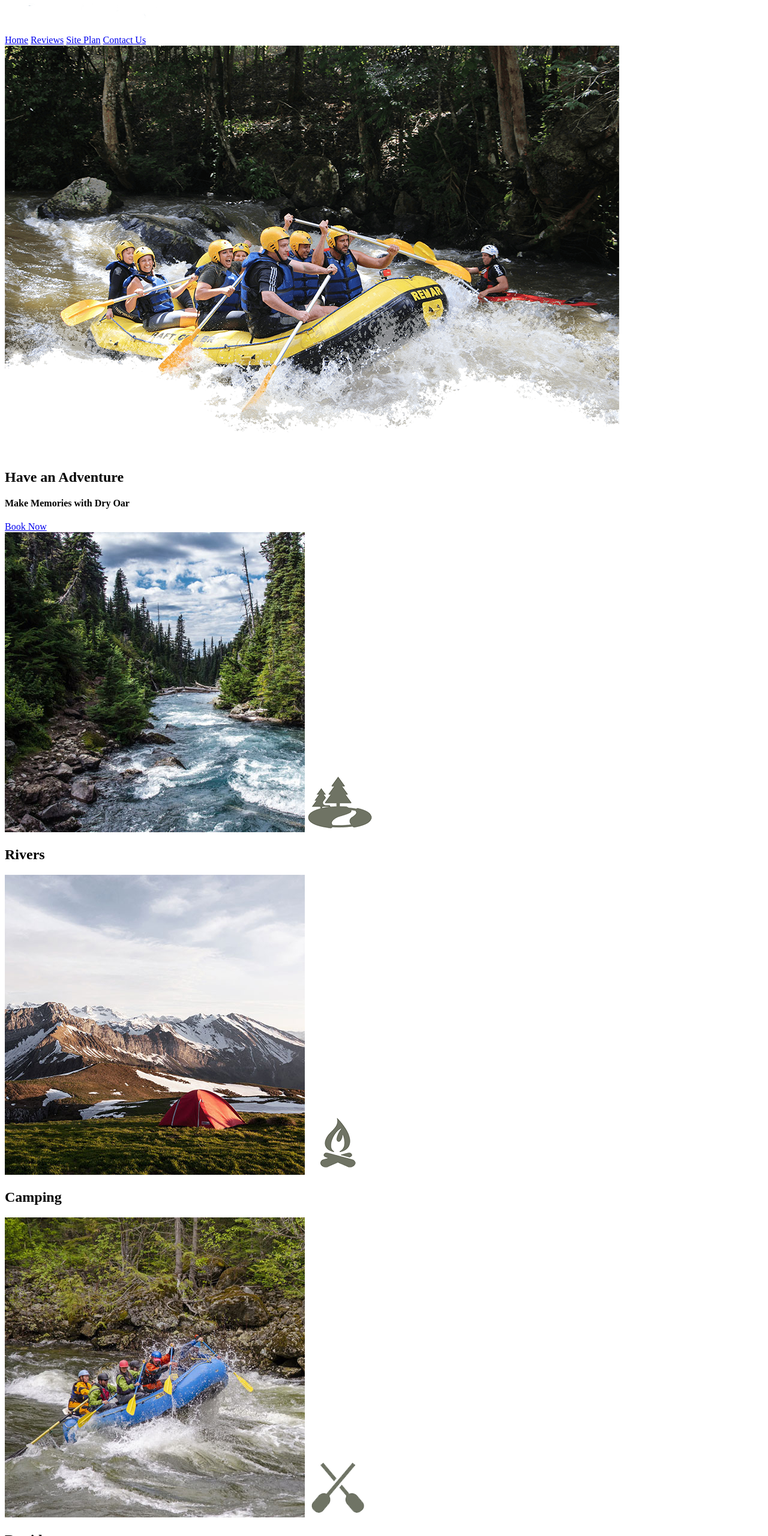
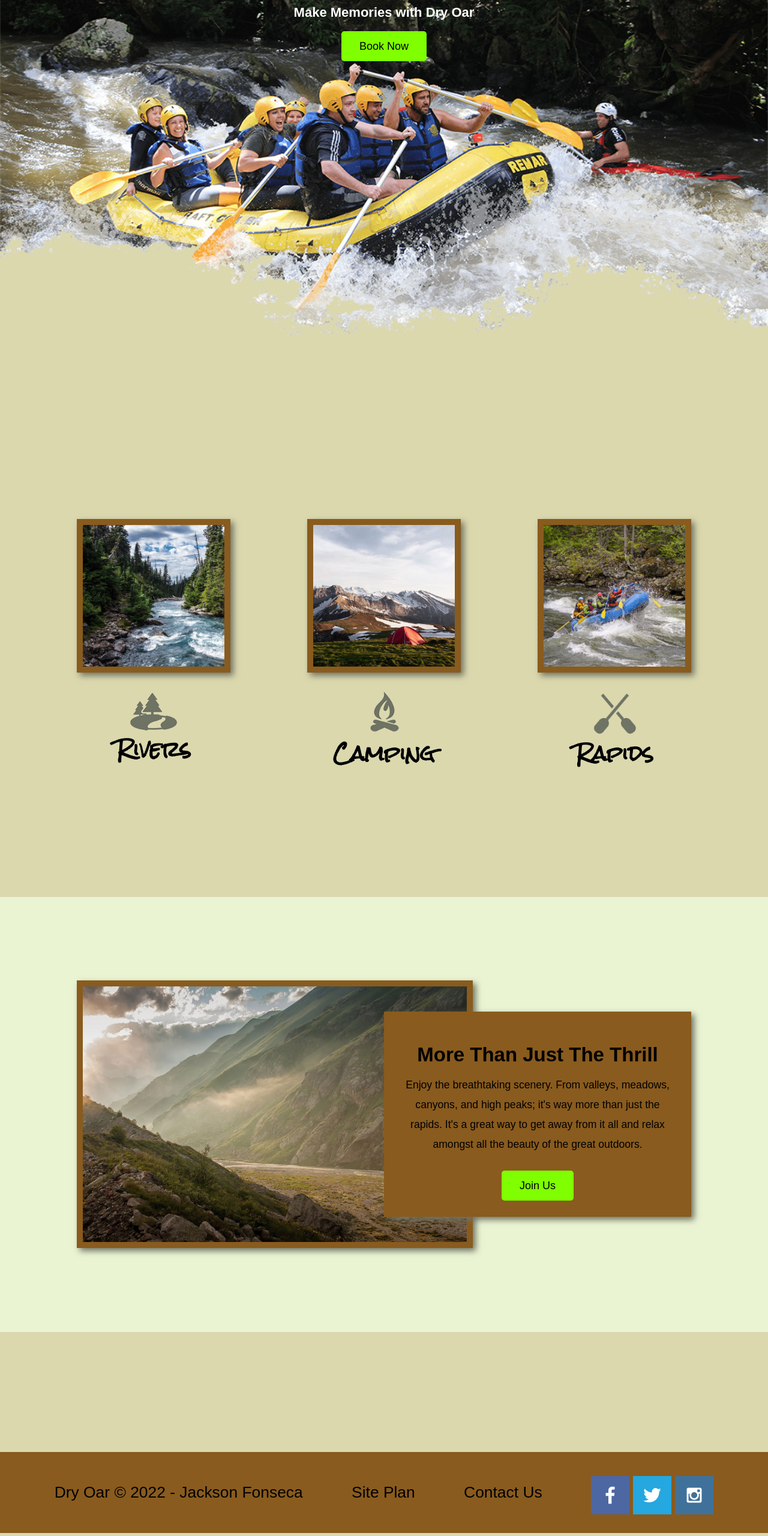
Before and after one commit to JackTrevor/wdd130, a plain HTML site: page index.html in a window 1280 px wide. Shown: the part 240-2800 px from the top of the page at 60% size. Drawn offline with Linux system fonts and the light colour scheme.

Commit message:
Update style.css

```diff
--- a/styles/style.css
+++ b/styles/style.css
@@ -1,77 +1,334 @@
-<!DOCTYPE html>
-<html lang="en">
-<head>
-    <meta charset="UTF-8">
-    <meta http-equiv="X-UA-Compatible" content="IE=edge">
-    <meta name="viewport" content="width=device-width, initial-scale=1.0">
-    <title>Whitewater Rafting Vacations | Dry Oar Boating | Home</title>
-    <link rel="stylesheet" href="styles/style.css">
-</head>
-<body>
-    <div id="content">
-        <header>
-            <a id="logo_link" href="index.html">
-                <img class="logo" src="images/logo.png" alt="Dry Oar Logo">
-            </a>
-            <nav>
-                <a href="index.html">Home</a>
-                <a href="review.html">Reviews</a>
-                <a href="https://jacktrevor.github.io/wwr-rafting-momentum/">Site Plan</a>
-                <a href="index.html">Contact Us</a>
-             </nav>
-        </header>
-        <div id="hero">
-            <div id="hero-box">
-                <img id="hero-img" src="images/hero.png" alt="People enjoying white water rafting">
-            </div>
-            <section id="hero-msg">
-                <h1 class="home-title"> Have an Adventure</h1>
-                <h4> Make Memories with Dry Oar</h4>
-                <div class="button-box">
-                    <a class="book" href="index.html">Book Now</a>
-                </div>
-            </section>
-        </div>
-        <main class="home-grid">
-            <section class="rivers-card">
-                <img class="card-img" src="images/rivers.jpg" alt="river in forest">
-                <img class="icon" src="images/river_icon.png" alt="river icon">
-                <h2>Rivers</h2>
-            </section>
-            <section class="camping-card">
-                <img class="card-img" src="images/camping.jpg" alt="tent in mountains">
-                <img class="icon" src="images/fire_icon.png" alt="fire icon">
-                <h2> Camping</h2>
-            </section>
-            <section class="rapids-card">
-                <img class="card-img" src="images/rapids.jpg" alt="rafting boat">
-                <img class="icon" src="images/oars.png" alt="oars icon">
-                <h2>Rapids</h2>
-            </section>
-            <div id="background"></div>
-            <img class="mountains" src="images/mountains.jpg" alt="Misty mountains">
-            <section class="msg">
-                <h2> More Than Just The Thrill</h2>
-                <p>Enjoy the breathtaking scenery. From valleys, meadows, canyons, and high peaks; it's way more than just the rapids. It's a great way to get away from it all and relax amongst all the beauty of the great outdoors.</p>
-                <a class="join" href="index.html">Join Us</a>
-            </section>
-        </main>
-        <footer>
-            <p>Dry Oar &copy; 2022 - Jackson Fonseca</p>
-            <p><a href="https://jacktrevor.github.io/wwr-rafting-momentum/">Site Plan</a></p>
-            <p><a href="index.html">Contact Us</a></p>
-            <div class="social">
-                <a href="https://facebook.com" target="_blank">
-                    <img src="images/facebook.png" alt="fb icon">
-                </a>
-                <a href="https://twitter.com" target="_blank">
-                    <img src="images/twitter.png" alt="twitter icon">
-                </a>
-                <a href="https://instagram.com" target="_blank">
-                    <img src="images/instagram.png" alt="instagram icon">
-                </a>
-            </div>
-        </footer>
-    </div>
-</body>
-</html>
+@import url('https://fonts.googleapis.com/css2?family=Roboto&family=Rock+Salt&display=swap');
+#content {
+    max-width: 1600px;
+    margin: 0 auto;
+}
+.logo {
+    width: 80px;
+}
+#logo_link {
+    padding: 5px;
+    justify-self: center;
+    align-self: center;
+}
+.icon {
+    width: 80px;
+    padding-top: 10px;
+}
+body {
+    background-color: #DBD8AE;
+    font-family:  'sans-serif','arial', 'Rock Salt';
+    font-size: 22px;
+    padding: 0;
+    margin: 0;
+}
+header {
+    background-color: #895B1E;
+    display: grid;
+    grid-template-columns: 150px auto;
+}
+.home-title {
+    color: black;
+    font-size: 2em;
+    margin-top: 10px;
+}
+nav {
+    display: flex;
+    justify-content: space-around;
+}
+nav a {
+    text-align: center;
+    color: beige;
+    text-decoration: none;
+    padding: 35px;
+}
+nav a:hover {
+    background-color: red;
+    color: black;
+}
+h1 {
+    text-align: center;
+}
+h2 {
+    margin: 0;
+}
+h4 {
+    text-align: center;
+    color: black;
+}
+.button-box {
+    text-align: center;
+}
+.msg {
+    line-height: 1.5em;
+    padding: 35px;
+    border: 40px;
+    background-color: #895B1E;
+    grid-column: 6/10;
+    grid-row: 6/7;
+    box-shadow: 5px 5px 10px #6f7364;
+}
+.msg h2 {
+    color: black;
+    font-family: 'arial','sans-serif','Rock Salt';
+    padding-top: 50px;
+}
+.msg p {
+    color: black;
+    font-family: 'arial';
+    font-size: .8em;
+    padding-bottom: 15px;
+}
+main section {
+    text-align: center;
+    font-family: 'Rock Salt','sans-serif','arial';
+}
+main section img {
+    box-sizing: border-box;
+}
+
+.home-grid {
+    display: grid;
+    grid-template-columns:  repeat(10, 1fr);
+}
+.card-img, .mountains {
+    border: 10px solid #895B1E;
+    width: 100%;
+}
+.card-img {
+    transition: transform .5s;
+    box-shadow: 5px 5px 10px #6f7364;
+}
+.card-img:hover {
+    opacity: .6;
+    transform: scale(1.1)
+}
+.rivers-card {
+    grid-column: 2/4;
+    grid-row: 2/3;
+}
+.camping-card {
+    grid-column: 5/7;
+    grid-row: 2/3;
+}
+.rapids-card {
+    grid-column: 8/10;
+    grid-row: 2/3;
+
+}
+#background {
+    grid-column: 1/11;
+    grid-row: 4/9;
+
+}
+.mountains {
+    grid-column: 2/7;
+    grid-row: 5/8;
+    box-shadow: 5px 5px 10px #6f7364;
+}
+.rivers-card, .camping-card, .rapids-card {
+    margin: 200px 0;
+}
+.home-title {
+    font-family: 'Rock Salt','sans-serif','arial';
+}
+.home-grid h2 {
+    margin-top: -30px;
+}
+#hero {
+    padding-bottom: 50px;
+    display: grid;
+    grid-template-columns: 1fr 3fr 1fr;
+    margin-top: -100px;
+}
+#hero-box {
+    grid-column: 1/4;
+    grid-row: 1/3;
+    z-index: -1;
+}
+#hero-msg h4, #hero-msg h1 {
+    color: white;
+}
+#hero-msg {
+    grid-column: 2/3;
+    grid-row: 1/2;
+    margin-top: 100px;
+}
+#hero-img {
+    width: 100%;
+}
+#background {
+    height: 725px;
+    background-color: #EAF4D3;
+}
+.book, .join {
+    background-color: chartreuse;
+    color: black;
+    text-decoration: none;
+    font-family: 'arial','sans-serif','Rock Salt';
+    font-size: 18px;
+    padding: 15px 30px;
+    margin-top: 50px;
+    border-radius: 5px;
+}
+.book:hover, .join:hover {
+    background-color: darkgoldenrod;
+    color: black;
+}
+footer {
+    background-color: #895B1E;
+    color: black;
+    padding: 25px 50px;
+    margin-top: 200px;
+    display: flex;
+    justify-content: space-around;
+    align-items: center;
+}
+footer a {
+    color: black;
+    text-decoration: none;
+}
+footer a:hover {
+    color: black;
+}
+footer p {
+    font-size: 1.2em;
+}
+footer p a:hover {
+    text-decoration: underline;
+}
+footer .social img {
+    padding-top: 15px;
+}
+/* reviews.html styles */
+.users-box {
+    display: grid;
+    grid-template-columns: 1fr 1fr 1fr;
+    grid-column-gap: 0px;
+}
+.user1 {
+    background-color: #895B1E;
+    width: 90%;
+    height: 400px;
+    grid-column: 1/1;
+    margin-left: 5%;
+}
+.user2 {
+    width: 90%;
+    height: 400px;
+    background-color: #895B1E;
+    grid-column: 2/2;
+    margin-left: 5%;
+    grid-row: 1/1;
+}
+.user3 {
+    width: 90%;
+    height: 400px;
+    background-color: #895B1E;
+    grid-column: 3/3;
+    margin-left: 5%;
+    grid-row: 1/1;
+}
+.users-img {
+    margin-top: 200px;
+    display: grid;
+    grid-template-columns: 1fr 1fr 1fr;
+    grid-column-gap: 0px;
+}
+.user1-img {
+    width: 90%;
+    grid-column: 1/1;
+    margin-left: 5%;
+}
+.user2-img {
+    width: 90%;
+    grid-column: 2/2;
+    margin-left: 5%;
+}
+.user3-img {
+    width: 90%;
+    grid-column: 3/3;
+    margin-left: 5%;
+}
+.user1-msg {
+    grid-column: 1/1;
+    font-size: medium;
+    font-family: Arial, Helvetica, sans-serif;
+    z-index: 1;
+    width: 90%;
+    margin-left: 5%;
+    margin-top: -300px;
+}
+.user2-msg {
+    grid-column: 2/2;
+    font-size: medium;
+    font-family: Arial, Helvetica, sans-serif;
+    z-index: 1;
+    width: 90%;
+    margin-left: 5%;
+    margin-top: -300px;
+}
+.user3-msg {
+    grid-column: 3/3;
+    font-size: medium;
+    font-family: Arial, Helvetica, sans-serif;
+    z-index: 1;
+    width: 90%;
+    margin-left: 5%;
+    margin-top: -300px;
+}
+.users-msg-box {
+    display: grid;
+    grid-template-columns: 1fr;
+    grid-column-gap: 0px;
+    grid-row-gap: 0px;
+}
+.users-title-msg {
+    grid-column: 1/1;
+    background-color: #895B1E;
+    width: 50%;
+    margin-left: 25%;
+    margin-top: 100px;
+    height: 100%;
+}
+@media screen and (max-width: 900px) {
+    #hero, .home-grid {
+        display: block;
+        height: auto;
+    }
+    nav, footer {
+        flex-direction: column;
+    }
+    nav a {
+        display: block;
+        padding: 15px;
+    }
+    #hero {
+        margin-top: 0;
+    }
+    #hero-msg {
+        margin-top: 0;
+    }
+    #hero-msg h4 {
+        display: none;
+    }
+    .home-title {
+        font-size: 25px;
+        color: #6f7364;
+    }
+    .rivers-card, .camping-card, .rapids-card {
+        margin: 50px auto;
+        width: 60%;
+    }
+    #background {
+        display: none;
+    }
+    .mountains, .msg {
+        width: 80%;
+        display: block;
+        margin: 0 auto;
+    }
+    footer {
+        margin-top: 25px;
+    }
+}
```
